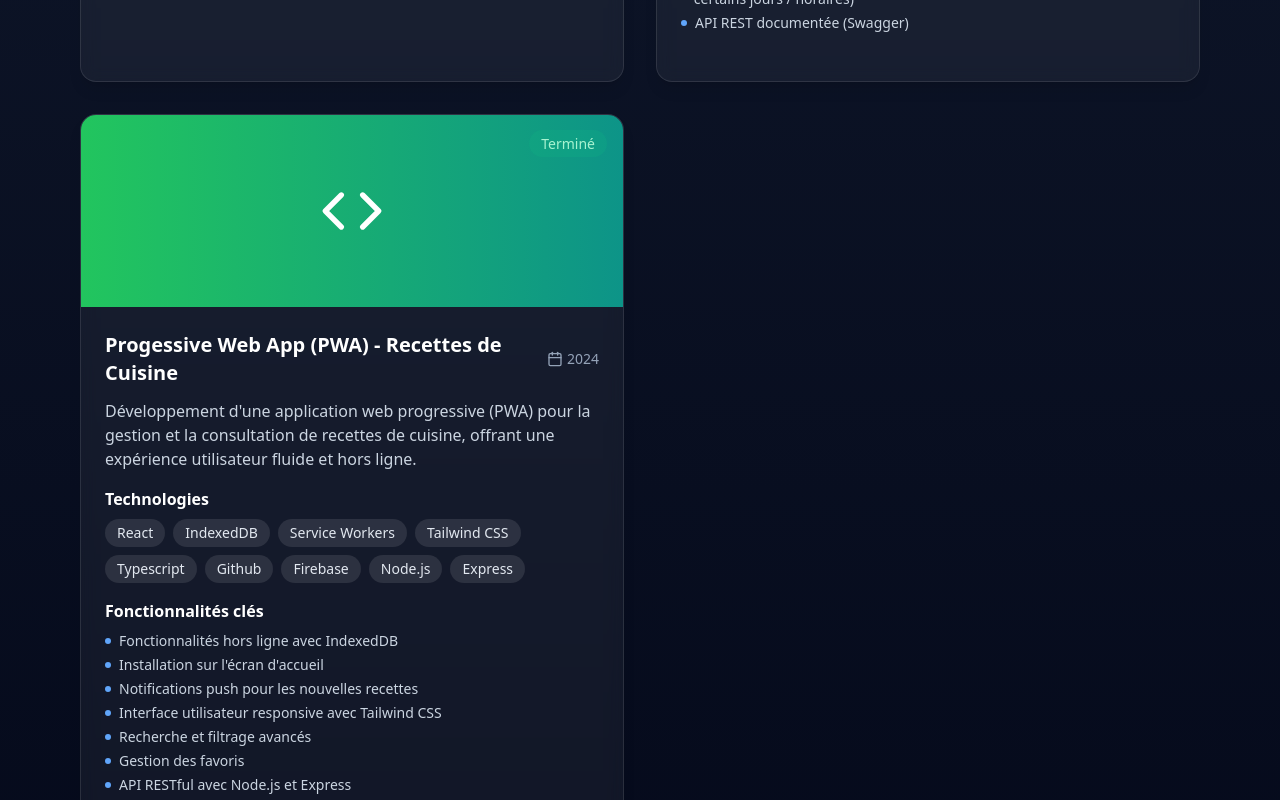
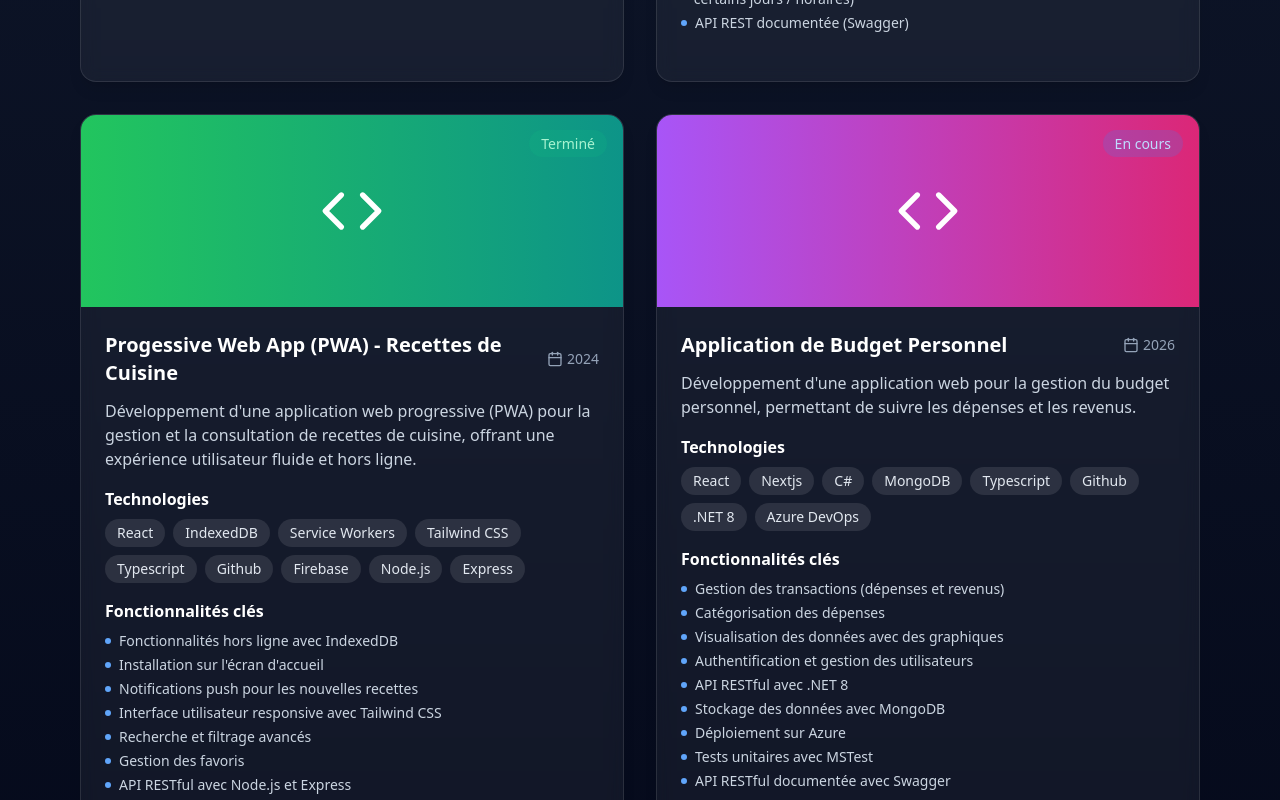
Before and after one commit to stevenzab/portfolio, a Next.js app: page /projects in a window 1280 px wide. Shown: the part 2260-3060 px from the top of the page. Built offline with nearby package versions, Linux system fonts and the light colour scheme.

Commit message:
[ADD] new project

```diff
--- a/pages/projects.tsx
+++ b/pages/projects.tsx
@@ -145,6 +145,28 @@ const ProjectsPage = () => {
       liveUrl: "#",
       date: "2024",
       status: "Terminé"
+    },
+    {
+      id: 8,
+      title: "Application de Budget Personnel",
+      description: "Développement d'une application web pour la gestion du budget personnel, permettant de suivre les dépenses et les revenus.",
+      image: "gradient-purple-pink",
+      technologies: ["React", "Nextjs", "C#", "MongoDB", "Typescript", "Github", ".NET 8", "Azure DevOps"],
+      features: [
+        "Gestion des transactions (dépenses et revenus)",
+        "Catégorisation des dépenses",
+        "Visualisation des données avec des graphiques",
+        "Authentification et gestion des utilisateurs",
+        "API RESTful avec .NET 8",
+        "Stockage des données avec MongoDB",
+        "Déploiement sur Azure",
+        "Tests unitaires avec MSTest",
+        "API RESTful documentée avec Swagger",
+      ],
+      githubUrl: "#",
+      liveUrl: "#",
+      date: "2026",
+      status: "En cours"
     }
   ];
 
```
